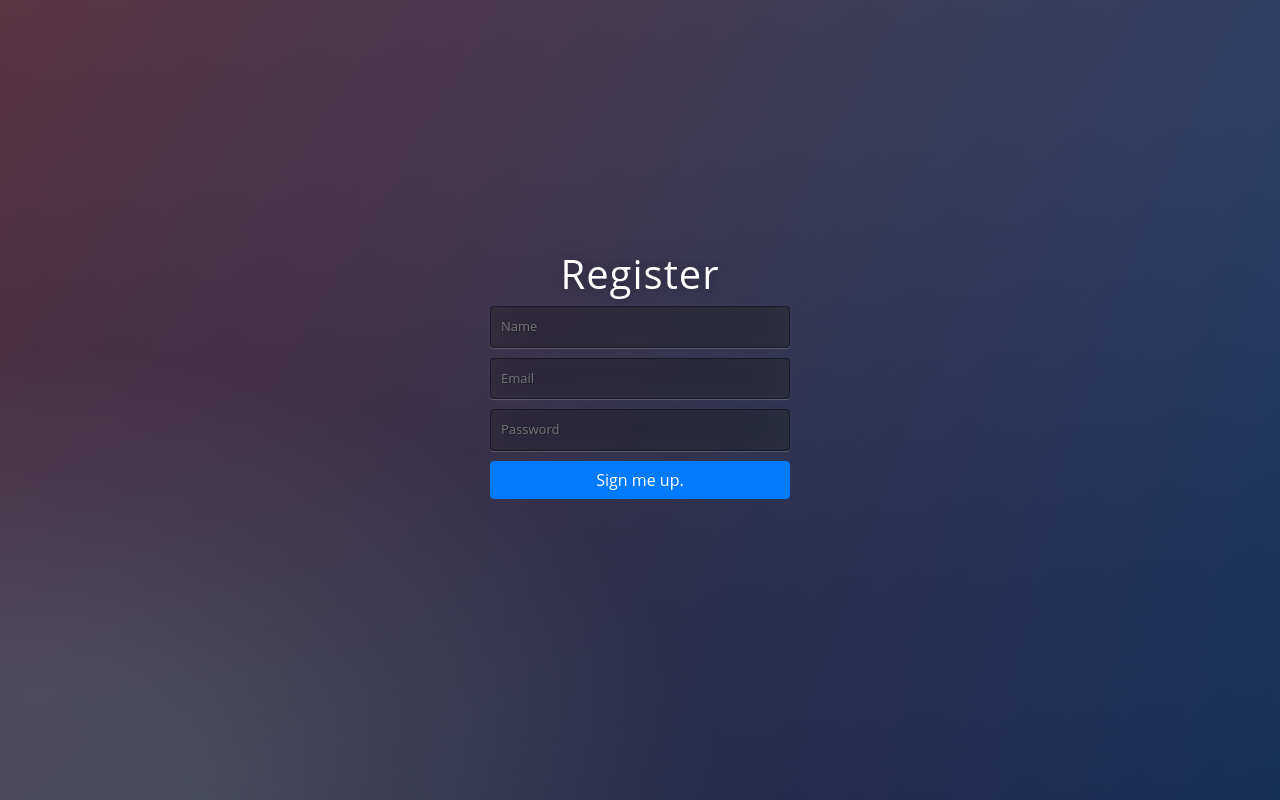
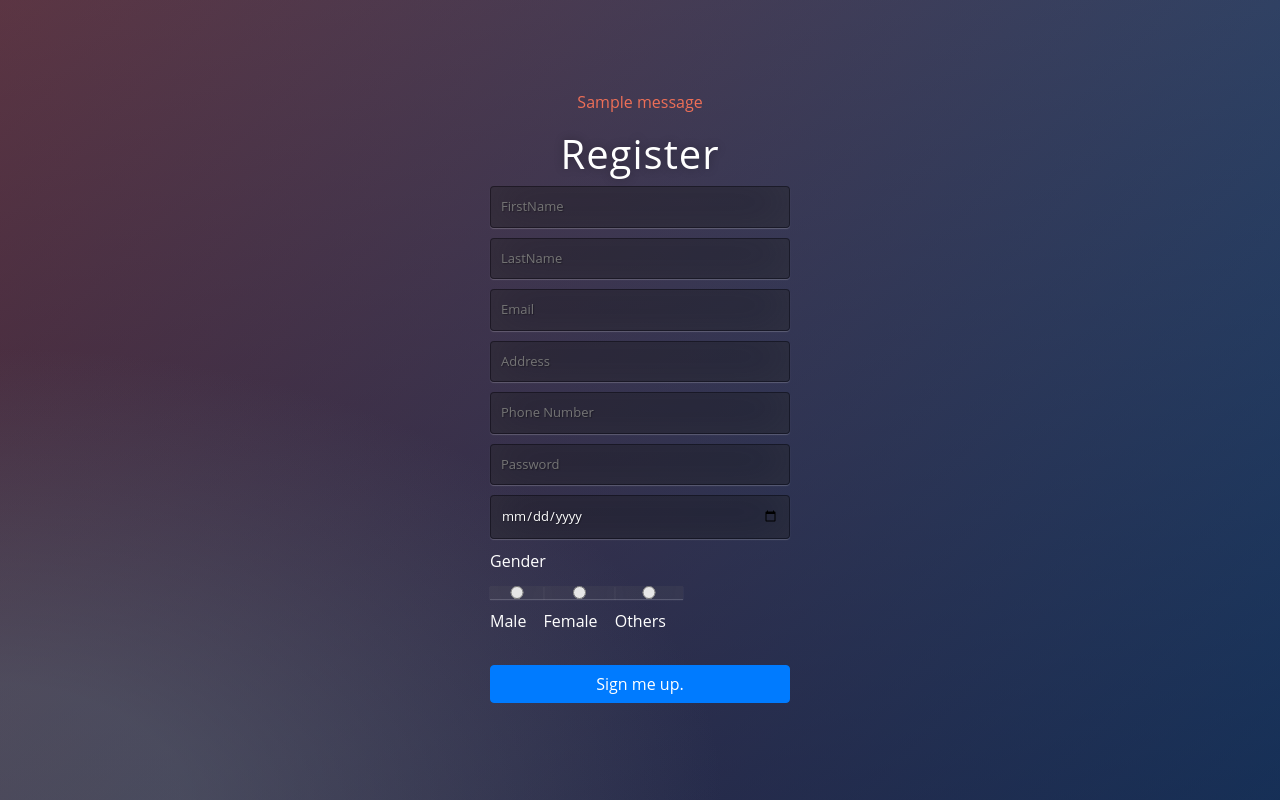
Before and after one commit to JoyeshShrestha/Music-Management-System, a Flask app: page / in a window 1280 px wide. Run offline with Flask 3, Linux system fonts and the light colour scheme; tables that the repository leaves empty or names only in its code hold one stand-in row (values such as "Sample post"); one stand-in notice (Sample message) is shown; some libraries are stand-ins or nearby versions.

Commit message:
Login and Register base

```diff
--- a/main.py
+++ b/main.py
@@ -6,12 +6,15 @@ from flask_login import UserMixin, login_user, LoginManager, login_required, cur
 import pymysql
 import os
 from dotenv import load_dotenv
+from user import User
 
 
 load_dotenv()
 
 
 app = Flask(__name__)
+app.config['SECRET_KEY'] = os.getenv('SECRET_KEY')
+
 # app.config['SQLALCHEMY_DATABASE_URI'] = 'mysql+pymysql://DB_USERNAME:DB_PASSWORD@DB_HOST/DB_NAME'
 # app.config['SQLALCHEMY_TRACK_MODIFICATIONS'] = False
 # db = SQLAlchemy()
@@ -22,6 +25,34 @@ DB_USERNAME = os.getenv('DB_USERNAME')
 DB_PASSWORD = os.getenv('DB_PASSWORD')
 DB_HOST = os.getenv('DB_HOST')
 # DB_NAME = os.getenv('DB_NAME')
+
+
+login_manager = LoginManager()
+login_manager.init_app(app)
+login_manager.login_view = "login"
+
+@login_manager.user_loader
+def load_user(user_id):
+    # Load the user from the database
+    try:
+        connection = get_db_connection()
+        cursor = connection.cursor()
+
+        # Query to fetch user by ID
+        query = "SELECT * FROM user WHERE id = %s"
+        cursor.execute(query, (user_id,))
+        user_tuple = cursor.fetchone()
+
+        cursor.close()
+        connection.close()
+
+        # Return a User object if a user is found
+        if user_tuple:
+            return User.from_tuple(user_tuple)
+        return None
+    except Exception as e:
+        print(f"An error occurred: {e}")
+        return None
 
 # Establish a database connection
 def get_db_connection():
@@ -67,9 +98,60 @@ def create_table():
 
 
 
+def check_email_exists(email):
+    try:
+        connection = get_db_connection()
+        cursor = connection.cursor()
+
+        # Use a parameterized query to prevent SQL injection
+        check_email_query = "SELECT * FROM user WHERE email = %s"
+        cursor.execute(check_email_query, (email,))
+
+        # Fetch the first matching user
+        user_tuple = cursor.fetchone()
+
+        cursor.close()
+        connection.close()
+
+        # Return True if user exists, otherwise False
+        if user_tuple:
+            return User.from_tuple(user_tuple)
+        return None
+    except Exception as e:
+        print(f"An error occurred: {e}")
+        return False
 
 
+def insert_data_user(first_name, last_name, date_of_birth, gender, email, password, phone, address):
+    try:
+        # Establish database connection
+        connection = get_db_connection()
+        cursor = connection.cursor()
 
+        # Use parameterized queries to prevent SQL injection
+        insert_table_query = """
+        INSERT INTO user (first_name, last_name, email, password, phone, dob, gender, address)
+        VALUES (%s, %s, %s, %s, %s, %s, %s, %s);
+        """
+
+        # Execute the query with parameters
+        cursor.execute(insert_table_query, (first_name, last_name, email, password, phone, date_of_birth, gender, address))
+
+        # Commit the transaction
+        connection.commit()
+
+        # Close the cursor and connection
+        cursor.close()
+        connection.close()
+
+        # Flash success message and redirect to login
+        flash("User inserted successfully!")
+        return redirect(url_for("login"))
+
+    except Exception as e:
+        # Handle exceptions and flash error message
+        flash(f"An error occurred: {e}")
+        return redirect(url_for("register"))
 
 
 
@@ -79,35 +161,88 @@ def create_table():
 
 @app.route('/',methods=['GET','POST'])
 def register():
-    create_table()
+    # create_table()
     print(DB_PASSWORD)
     if request.method == "POST":
-            pass
-            # # user_name = request.form["name"]
-            # # try:
-            # #     email = request.form.get('email')
-            # #     result = db.session.execute(db.select(User).where(User.email == email))
-            # #     user = result.scalar()
-            # #     if user:
-            # #         flash("You've already signed up with that email, log in instead!")
-            # #         return redirect(url_for('login'))
-            # #     register = User(
-            # #     name = user_name,
-            # #     email = email,
-            # #     password = generate_password_hash(request.form["password"],method='pbkdf2:sha256',salt_length=8)
-            # #     )
-            # #     db.session.add(register)
-            # #     db.session.commit()
-            # # except:
-            # #     return redirect(url_for("login"))
 
-            # login_user(register)
-            # return redirect(url_for("secrets",name=user_name))
+        # try:
+            email=request.form.get('email')
+
+            user = check_email_exists(email)
+
+            if user:
+                flash("You've already signed up with that email, log in instead!")
+
+                return redirect(url_for("login"))
+
+
+
+            first_name = request.form["FirstName"]
+            last_name = request.form["LastName"]
+            date_of_birth = request.form["date_of_birth"]
+            gender = request.form["gender"]
+            phone = request.form["Phone"]
+            if not phone.isdigit() or len(phone) != 10:
+                flash(f"An error occurred: {e}")
+                return redirect(url_for("register"))
+            address = request.form["Address"]
+            password = generate_password_hash(request.form["password"],method='pbkdf2:sha256',salt_length=8)
+
+            insert_data_user(first_name,last_name,date_of_birth,gender,email,password,phone,address)
+
+        #  try:
+        #      email = request.form.get('email')
+        #      result = db.session.execute(db.select(User).where(User.email == email))
+        #      user = result.scalar()
+        #      if user:
+        #          flash("You've already signed up with that email, log in instead!")
+        #          return redirect(url_for('login'))
+        #      register = User(
+        #      name = user_name,
+        #      email = email,
+        #      password = generate_password_hash(request.form["password"],method='pbkdf2:sha256',salt_length=8)
+        #         )
+        #      db.session.add(register)
+        #      db.session.commit()
+        #  except:
+        #      return redirect(url_for("login"))
+
+        #     login_user(register)
+        #  return redirect(url_for("secrets",name=user_name))
 
 
     # return render_template("register.html",logged_in=current_user.is_authenticated)
     return render_template("register.html")
 
 
+@app.route('/login',methods=['GET','POST'])
+def login():
+    if request.method == 'POST':
+        email = request.form.get('email')
+        password = request.form.get('password')
+
+
+        user = check_email_exists(email)
+        if not user:
+            flash("That email does not exist, please try again.")
+            return redirect(url_for('login'))
+
+        # Verify the password
+        if not check_password_hash(user.password, password):
+            flash("Incorrect Password!")
+            return redirect(url_for('login'))
+
+        # Log in the user
+        login_user(user)
+        flash("Logged in successfully!")
+        return redirect(url_for('dashboard'))
+
+    return render_template("login.html")
+
+@app.route('/dashboard')
+@login_required
+def dashboard():
+    return render_template("dashboard.html", user_email = current_user.email, logged_in=True)
+
 if __name__=="__main__":
     app.run(debug=True)
--- a/static/css/styles.css
+++ b/static/css/styles.css
@@ -1,7 +1,7 @@
 
 * { -webkit-box-sizing:border-box; -moz-box-sizing:border-box; -ms-box-sizing:border-box; -o-box-sizing:border-box; box-sizing:border-box; }
 
-html { width: 100%; height:100%; overflow:hidden; }
+html { width: 100%; height:100% }
 
 body {
 	width: 100%;
@@ -27,7 +27,7 @@ p {
 
 .box {
 	position: absolute;
-	top: 50%;
+	top: 30%;
 	left: 50%;
 	margin: -150px 0 0 -150px;
 	width:300px;
--- /dev/null
+++ b/templates/dashboard.html
@@ -0,0 +1 @@
+hello {{user_email}}
--- a/templates/register.html
+++ b/templates/register.html
@@ -1,18 +1,64 @@
 {% extends "base.html" %} {% block content %}
 <div class="box">
+  {% with messages= get_flashed_messages()%} {%if messages%} {%for message in
+    messages%}
+    <p>{{message}}</p>
+    {%endfor%} {%endif%} {%endwith%}
   <h1>Register</h1>
   <form action="{{ url_for('register') }}" method="post">
-    <input type="text" name="name" placeholder="Name" required="required" />
+    <input type="text" name="FirstName" placeholder="FirstName" required="required" />
+    <input type="text" name="LastName" placeholder="LastName" required="required" />
     <input type="email" name="email" placeholder="Email" required="required" />
+    <input type="text" name="Address" placeholder="Address" required="required" />
+    <input
+    type="tel"
+    name="Phone"
+    placeholder="Phone Number"
+    required
+    pattern="\d{10}"
+    title="Phone number must be exactly 10 digits"
+/>
+
+
+
     <input
       type="password"
       name="password"
       placeholder="Password"
       required="required"
     />
+    <input type="date" name="date_of_birth">
+    <label class="text-white">Gender</label>
+    <span style="display: flex;" class="text-white">
+      <span>
+    <input type="radio" id="male" name="gender" value="m">
+    <label  for="male">Male</label>
+  </span>
+  <span>
+    <input type="radio" id="female" name="gender" value="f">
+    <label for="female">Female</label>
+  </span>
+  <span>
+    <input type="radio" id="others" name="gender" value="o">
+    <label for="others">Others</label>
+  </span>
+  </span>
+  <br>
     <button type="submit" class="btn btn-primary btn-block btn-large">
       Sign me up.
     </button>
   </form>
 </div>
 {% endblock %}
+
+<script>
+  document.querySelector("form").addEventListener("submit", function (event) {
+    const phoneInput = document.querySelector('input[name="Phone"]');
+    const phoneValue = phoneInput.value;
+
+    if (!/^\d{10}$/.test(phoneValue)) {
+        alert("Phone number must be exactly 10 digits.");
+        event.preventDefault();
+    }
+});
+</script>
```
Also changed, not shown: templates/login.html (+23 -0 lines), user.py (added, +19 -0 lines).
